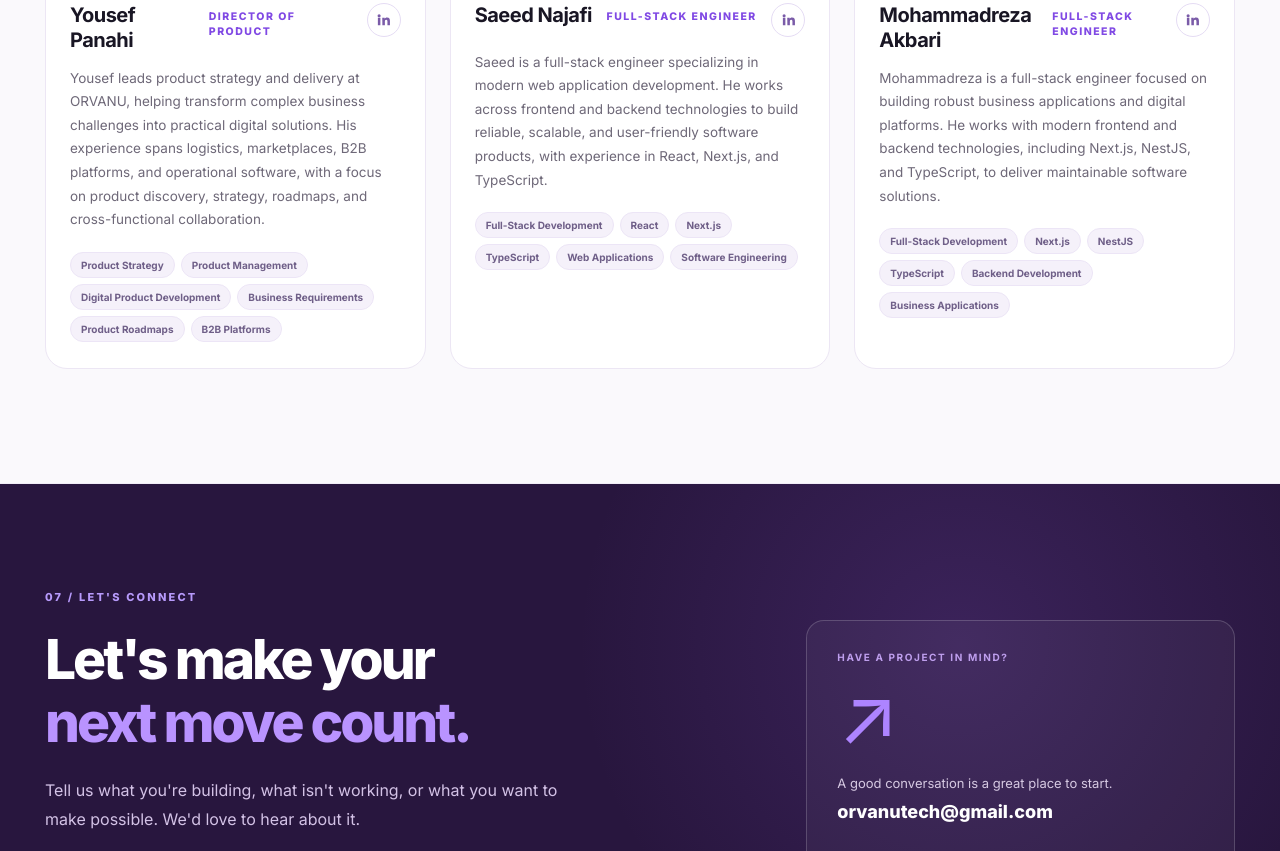
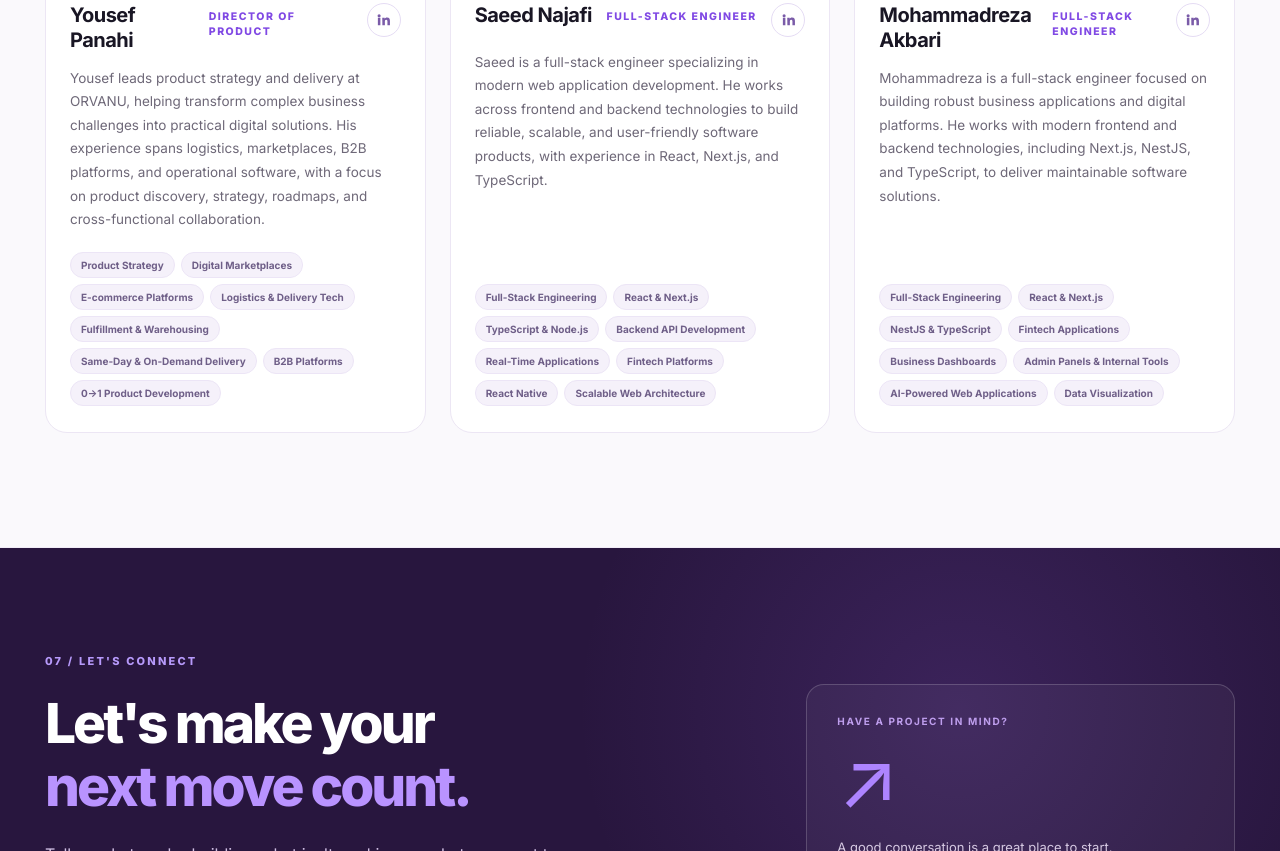
Before and after one commit to yousefpanahi/orvanu-website, a plain HTML site: page public/index.html in a window 1280 px wide. Shown: the part 5916-6767 px from the top of the page. Drawn offline with Linux system fonts and the light colour scheme.

Commit message:
Team: replace expertise tags with specific business-oriented chips

```diff
--- a/public/script.js
+++ b/public/script.js
@@ -15,11 +15,13 @@
       bio: 'Yousef leads product strategy and delivery at ORVANU, helping transform complex business challenges into practical digital solutions. His experience spans logistics, marketplaces, B2B platforms, and operational software, with a focus on product discovery, strategy, roadmaps, and cross-functional collaboration.',
       expertise: [
         'Product Strategy',
-        'Product Management',
-        'Digital Product Development',
-        'Business Requirements',
-        'Product Roadmaps',
-        'B2B Platforms'
+        'Digital Marketplaces',
+        'E-commerce Platforms',
+        'Logistics & Delivery Tech',
+        'Fulfillment & Warehousing',
+        'Same-Day & On-Demand Delivery',
+        'B2B Platforms',
+        '0→1 Product Development'
       ],
       initials: 'YP',
       photo: 'assets/team/yousef.jpg',
@@ -30,12 +32,14 @@
       title: 'Full-Stack Engineer',
       bio: 'Saeed is a full-stack engineer specializing in modern web application development. He works across frontend and backend technologies to build reliable, scalable, and user-friendly software products, with experience in React, Next.js, and TypeScript.',
       expertise: [
-        'Full-Stack Development',
-        'React',
-        'Next.js',
-        'TypeScript',
-        'Web Applications',
-        'Software Engineering'
+        'Full-Stack Engineering',
+        'React & Next.js',
+        'TypeScript & Node.js',
+        'Backend API Development',
+        'Real-Time Applications',
+        'Fintech Platforms',
+        'React Native',
+        'Scalable Web Architecture'
       ],
       initials: 'SN',
       photo: 'assets/team/saeed.jpg',
@@ -46,12 +50,14 @@
       title: 'Full-Stack Engineer',
       bio: 'Mohammadreza is a full-stack engineer focused on building robust business applications and digital platforms. He works with modern frontend and backend technologies, including Next.js, NestJS, and TypeScript, to deliver maintainable software solutions.',
       expertise: [
-        'Full-Stack Development',
-        'Next.js',
-        'NestJS',
-        'TypeScript',
-        'Backend Development',
-        'Business Applications'
+        'Full-Stack Engineering',
+        'React & Next.js',
+        'NestJS & TypeScript',
+        'Fintech Applications',
+        'Business Dashboards',
+        'Admin Panels & Internal Tools',
+        'AI-Powered Web Applications',
+        'Data Visualization'
       ],
       initials: 'MA',
       photo: 'assets/team/mohammadreza.jpg',
```
Also changed, not shown: public/styles.css.
